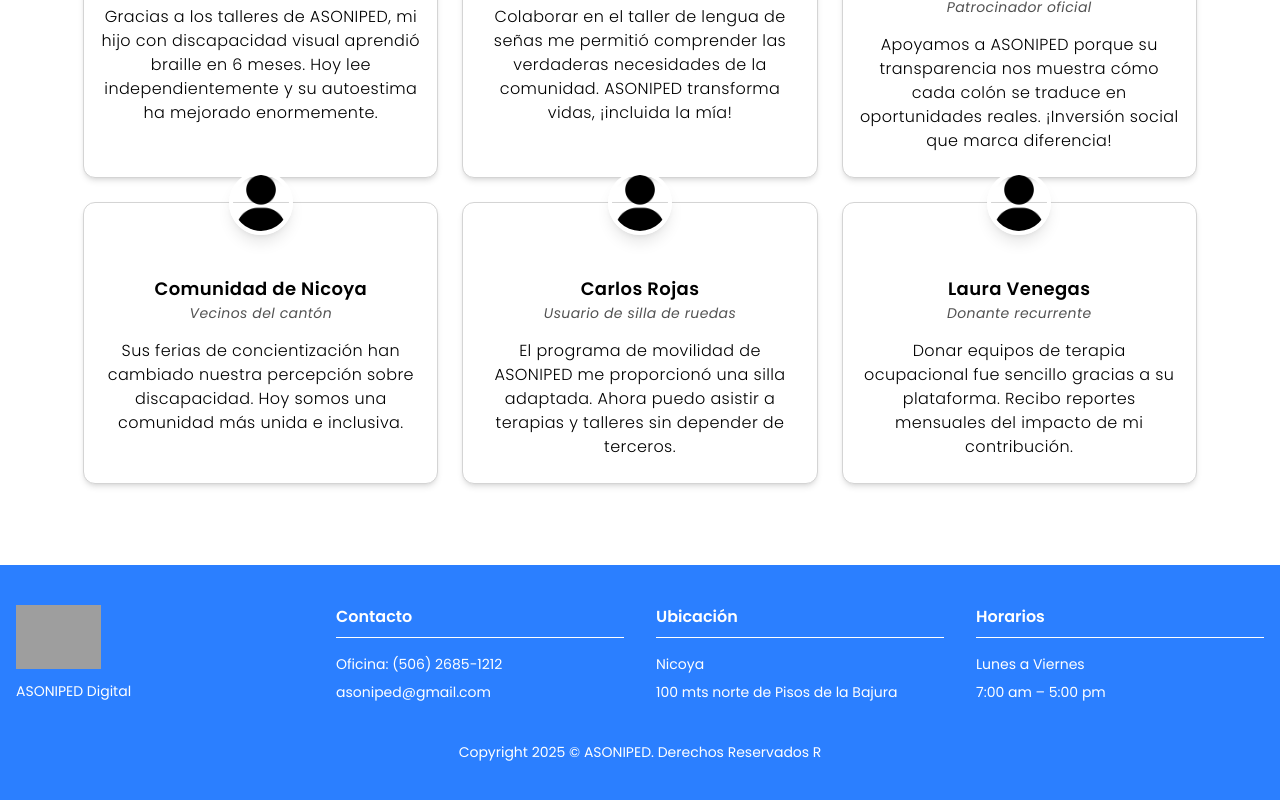
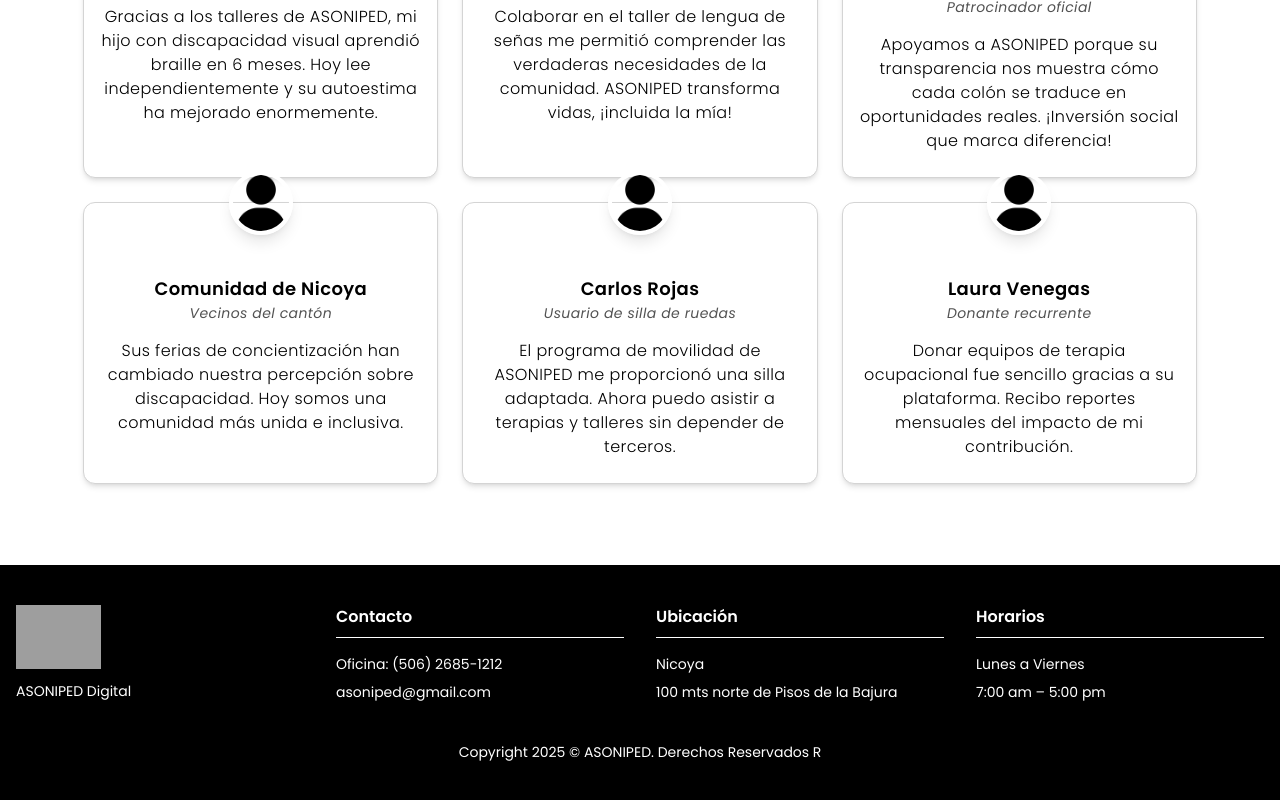
Before and after one commit to naila25/ASONIPED-digital, a React (Vite) app: page / in a window 1280 px wide. Shown: the part 3537-4337 px from the top of the page. Built offline with nearby package versions, Linux system fonts and the light colour scheme; no server answers; grey boxes are pictures that could not be loaded.

Commit message:
cambio de color

```diff
--- a/src/components/Landing/Footer.tsx
+++ b/src/components/Landing/Footer.tsx
@@ -2,7 +2,7 @@ import { communityLinks, platformLinks } from "../../constanst/index";
 
 const Footer = () => {
   return (
-    <footer className="bg-blue-500 text-white py-10 border-t border-white-700 mt-20">
+    <footer className="bg-black text-white py-10 border-t border-white-700 mt-20">
       <div className="max-w-7xl mx-auto px-4 grid grid-cols-1 md:grid-cols-2 lg:grid-cols-4 gap-8 text-sm">
 
 
```
